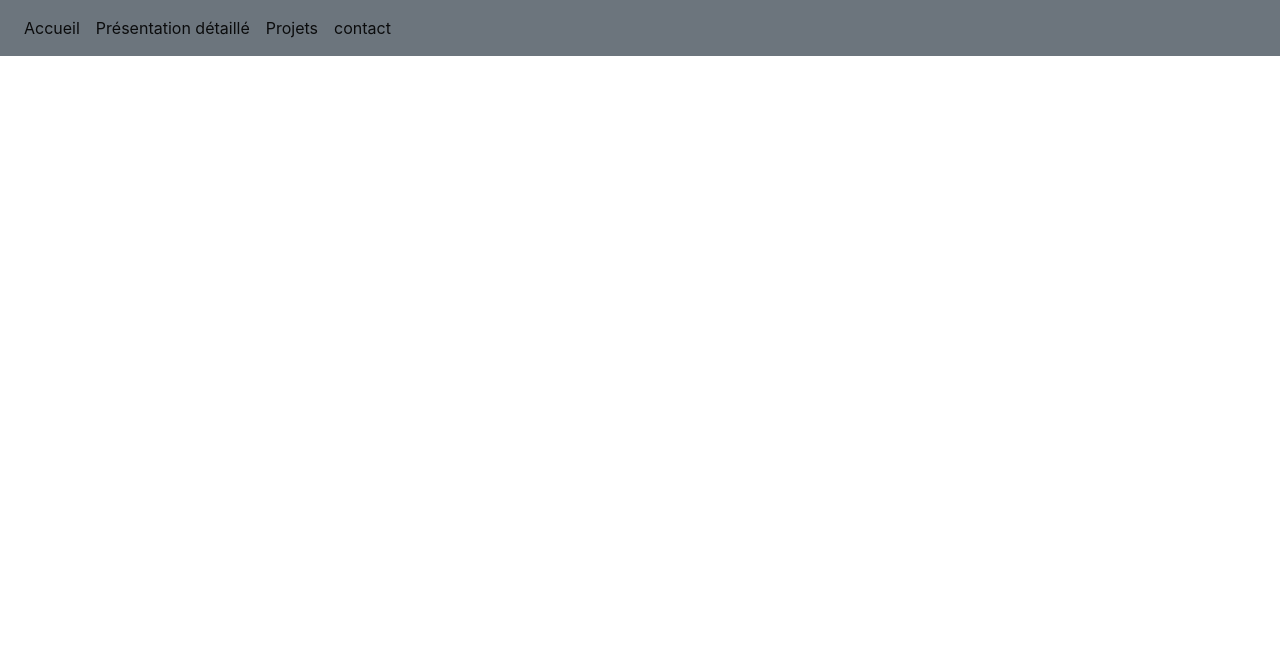
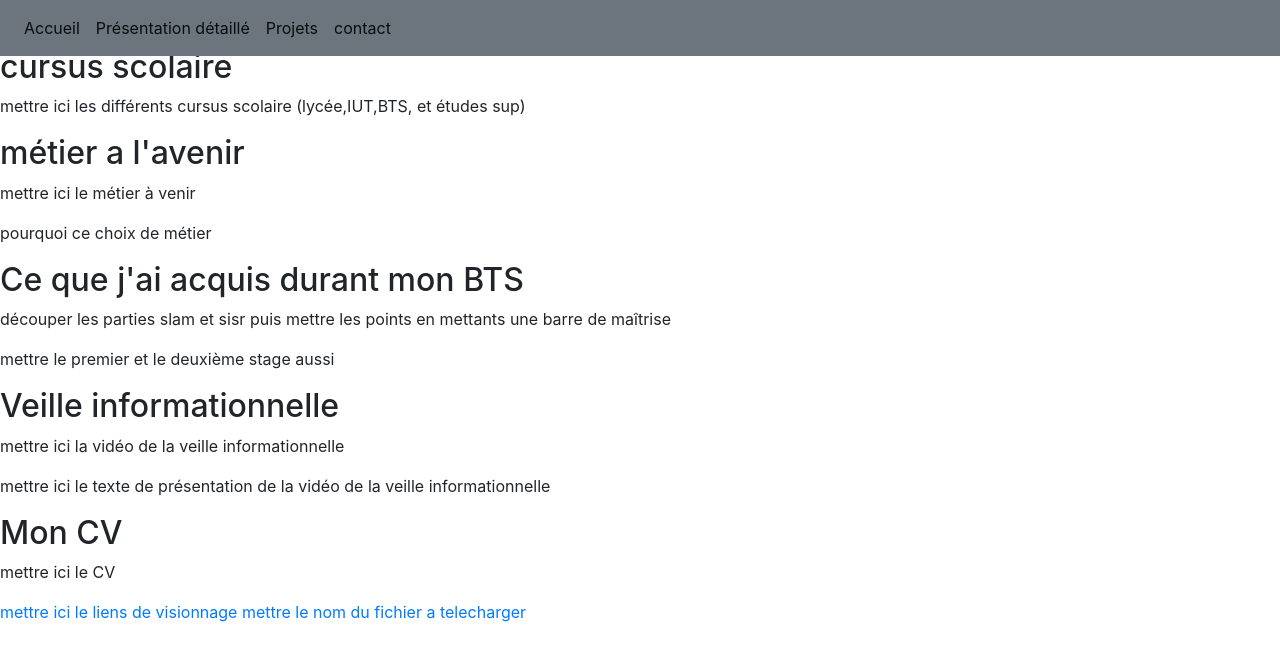
Before and after one commit to maelbadet/Portfolio, a PHP site: page /DevPerso.php in a window 1280 px wide. Shown: the top 661 px of the page. Run offline with PHP 8.4, Linux system fonts and the light colour scheme.

Commit message:
presentation de la page description personnelle

```diff
--- a/DevPerso.php
+++ b/DevPerso.php
@@ -8,5 +8,34 @@
 -->
 
 <body>
+    <div>
     <?php include('hf/header.php')  ?>
+    </div>
+
+    <!--présentation du cursus détaillé -->
+
+    <h2 class="pt-5">cursus scolaire</h2>
+    <p>mettre ici les différents cursus scolaire (lycée,IUT,BTS, et études sup)</p>
+
+    <!--présentation du futur métier choisis-->
+    <h2>métier a l'avenir</h2>
+    <p>mettre ici le métier à venir</p>
+    <p>pourquoi ce choix de métier</p>
+
+    <!--présentations des infos importer par le bts sur ces 2 années-->
+    <h2>Ce que j'ai acquis durant mon BTS</h2>
+    <p>découper les parties slam et sisr puis mettre les points en mettants une barre de maîtrise</p>
+    <p>mettre le premier et le deuxième stage aussi</p>
+
+    <!--veille informationnelle-->
+    <h2>Veille informationnelle</h2>
+    <p>mettre ici la vidéo de la veille informationnelle</p>
+    <p>mettre ici le texte de présentation de la vidéo de la veille informationnelle</p>
+
+    <!--mettre le cv en mode consultable ou bien meme en mode téléchargement-->
+    <h2>Mon CV</h2>
+    <p>mettre ici le CV</p>
+    <a href="#">mettre ici le liens de visionnage</a>
+    <a href="#">mettre le nom du fichier a telecharger</a>
+
 </body>
```
